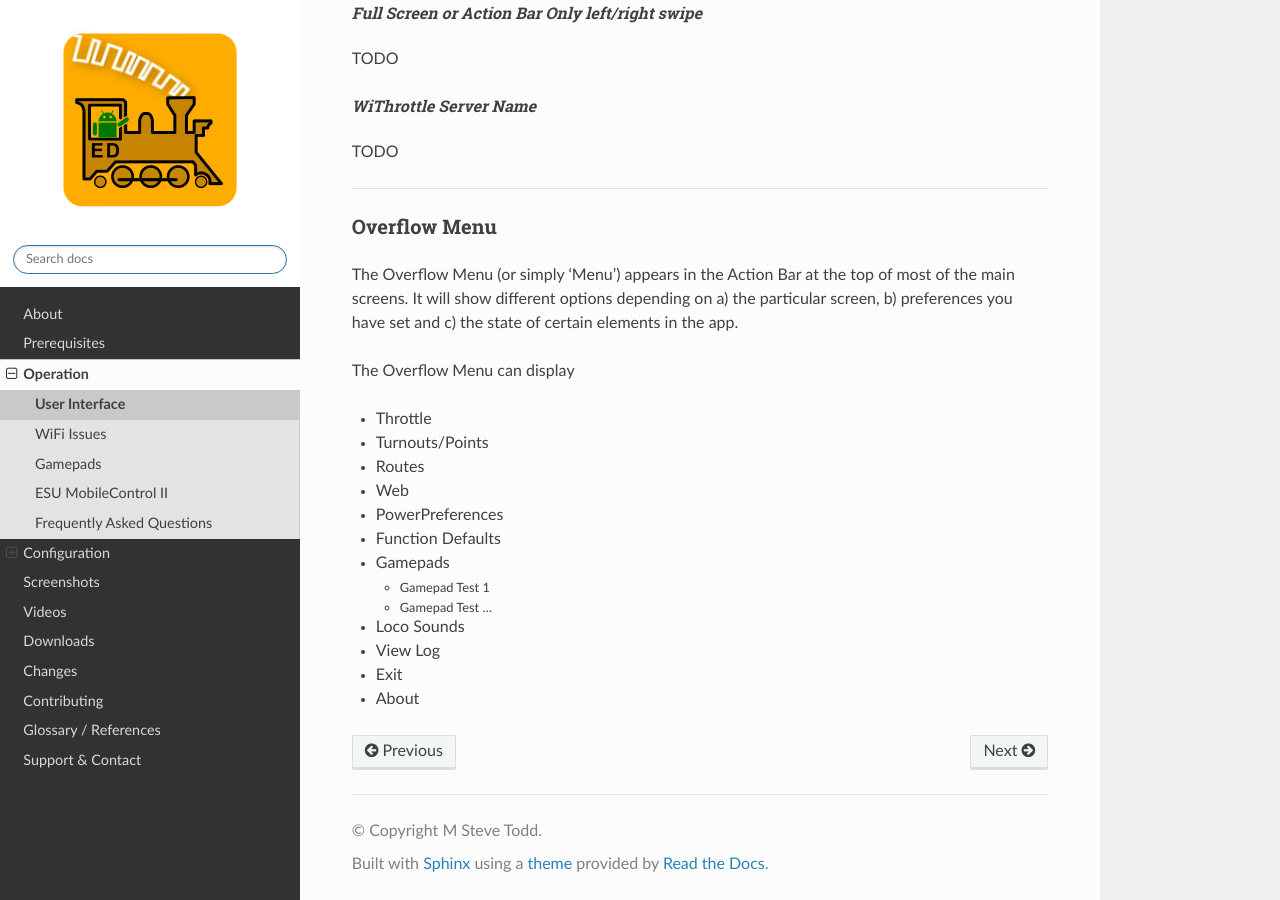
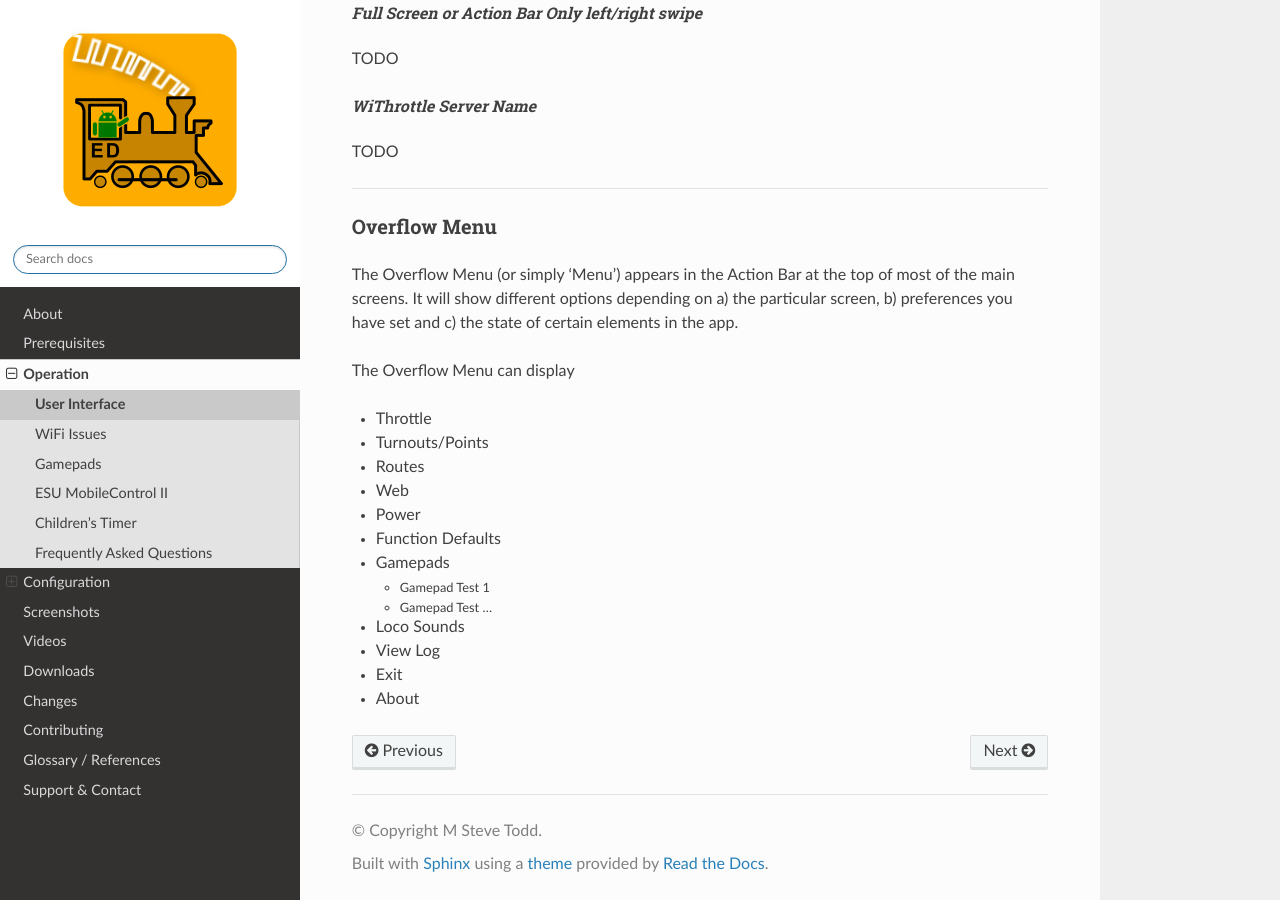
Before and after one commit to flash62au/EngineDriver_Home, a Sphinx documentation site: the page built from docs/operation/interface.rst, in a window 1280 px wide and 900 px high, scrolled down 11419 px. Built offline with Sphinx 7.4.7 and the Read the Docs theme 2.0.0, drawn with Linux system fonts in a browser that asks for light colours; comment, search, counter and statistics services are not loaded.

Commit message:
todo children's timer

```diff
--- a/docs/operation/index.rst
+++ b/docs/operation/index.rst
@@ -401,6 +401,12 @@ Flashlight
 
 TODO
 
+Children's Timer
+^^^^^^^^^^^^^^^^
+
+
+TODO
+
 .. toctree::
     :hidden:
     :maxdepth: 1
@@ -409,4 +415,5 @@ TODO
     wifi_issues
     gamepads
     esu_mcii
+    childrens_timer
     faq
--- a/docs/operation/interface.rst
+++ b/docs/operation/interface.rst
@@ -559,7 +559,7 @@ The Overflow Menu can display
 * Turnouts/Points
 * Routes
 * Web
-* PowerPreferences
+* Power
 * Function Defaults
 * Gamepads
 
```
Also changed, not shown: docs/operation/childrens_timer.rst (added, +12 -0 lines).
